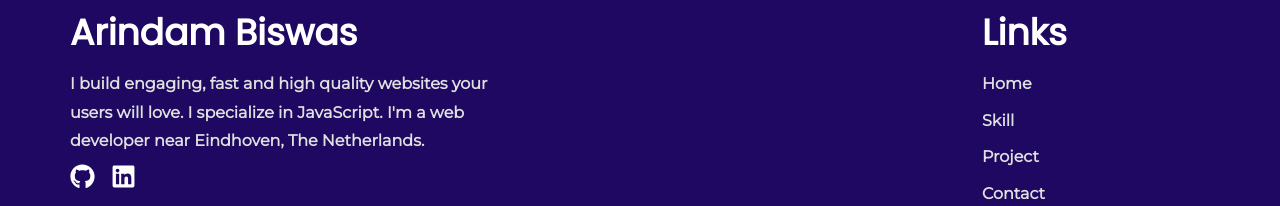
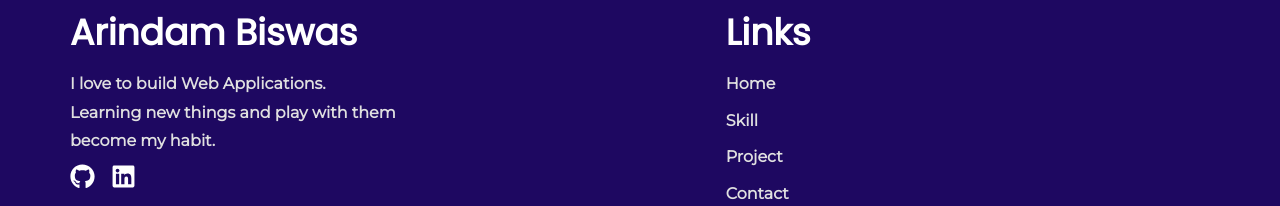
Before and after one commit to ArindamBiswas-dev/myportfolio-new, a React (Create React App) app: page / in a window 1280 px wide. Shown: the part 2453-2659 px from the top of the page. Built offline with nearby package versions, Linux system fonts and the light colour scheme.

Commit message:
change some text

```diff
--- a/src/components/Footer.jsx
+++ b/src/components/Footer.jsx
@@ -32,9 +32,8 @@ function Footer() {
                 my="1"
                 mb="3"
               >
-                I build engaging, fast and high quality websites your users will
-                love. I specialize in JavaScript. I'm a web developer near
-                Eindhoven, The Netherlands.
+                I love to build Web Applications. Learning new things and play
+                with them become my habit.
               </Heading>
               <Flex>
                 <Box mr="4">
```
